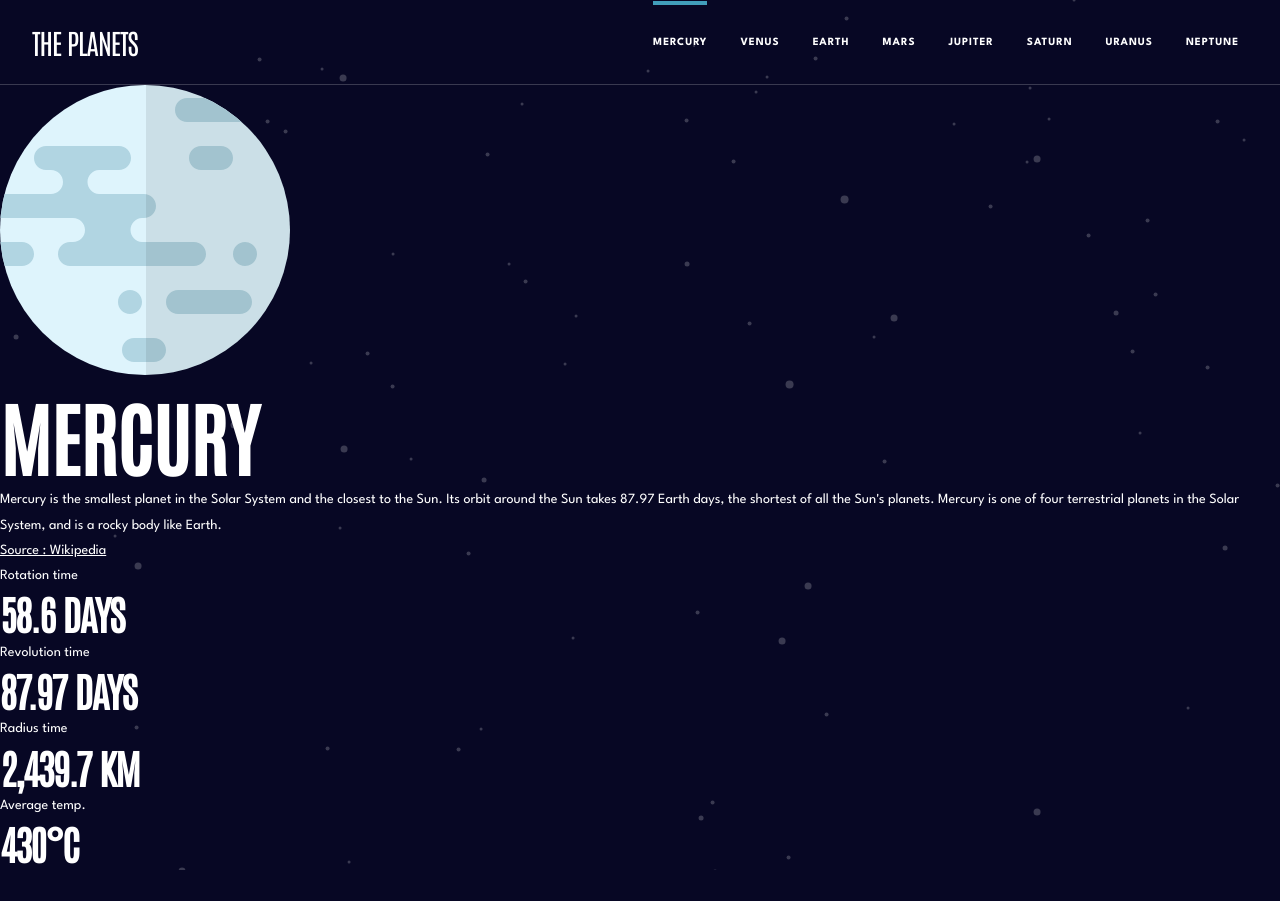
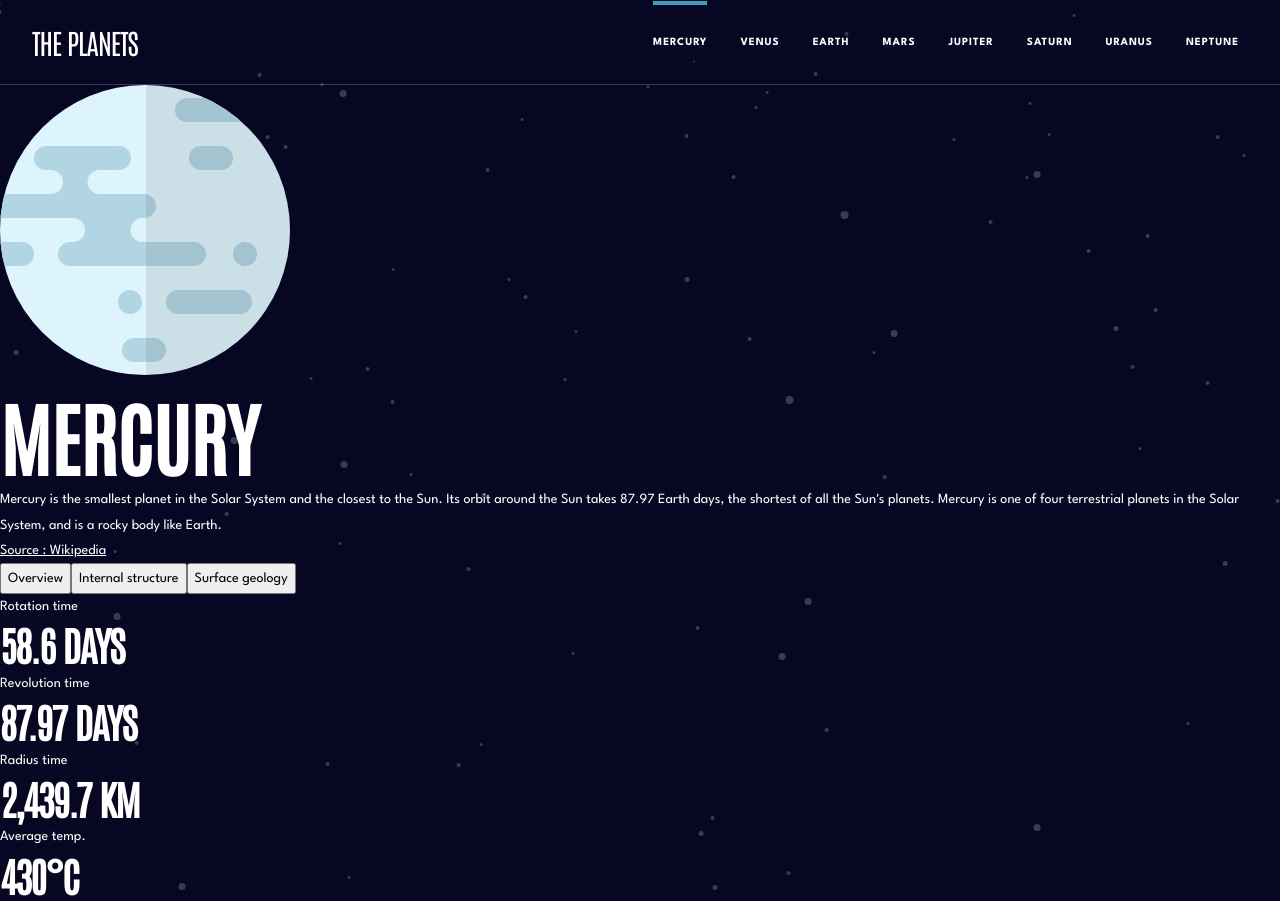
Before and after one commit to valentinaotocan/solar-system, a React (Vite) app: page /mercury in a window 1280 px wide. Before the commit the page ends 870 px from the top, so only its background shows below. Built offline with nearby package versions, Linux system fonts and the light colour scheme.

Commit message:
Add buttons

```diff
--- a/src/Planets.tsx
+++ b/src/Planets.tsx
@@ -9,7 +9,7 @@ function Planets() {
   const planet = data.find((planet) => planet.name === planetId);
 
   if (!planet) {
-    return <div>Planet doesn't exist</div>;
+    return <div>Planet doesn't exist!</div>;
   }
 
   return (
@@ -27,6 +27,9 @@ function Planets() {
             Source : Wikipedia
           </a>
         </p>
+        <button>Overview</button>
+        <button>Internal structure</button>
+        <button>Surface geology</button>
       </div>
       <div className="planet__information">
         <div>
```
